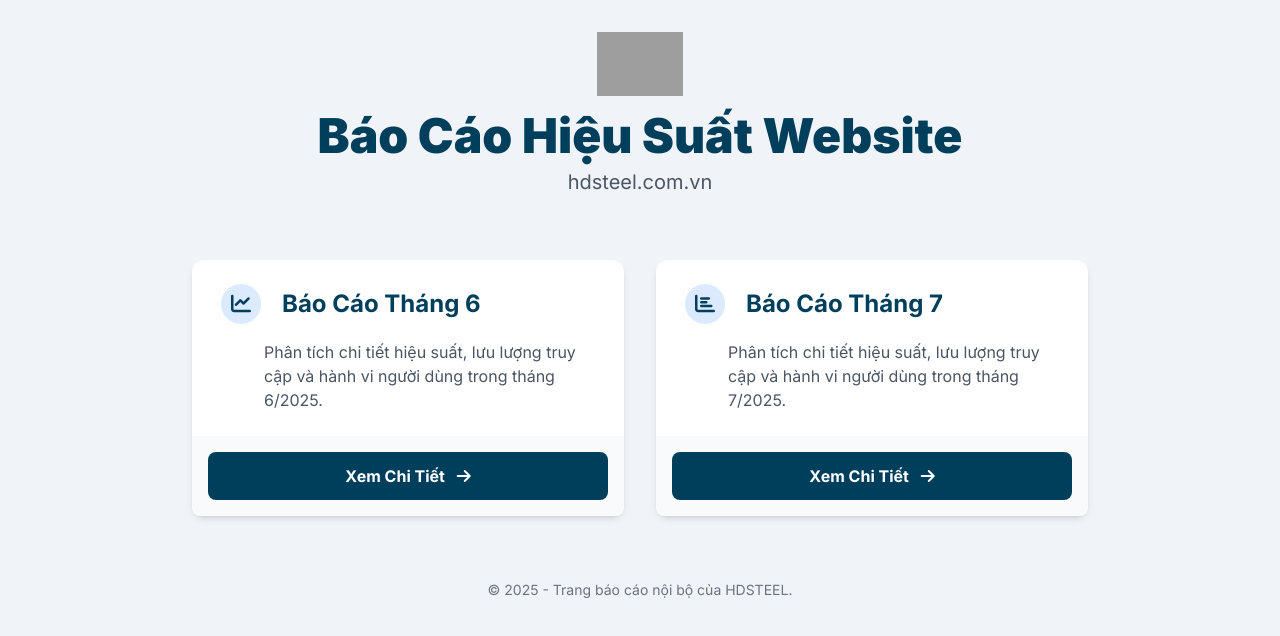
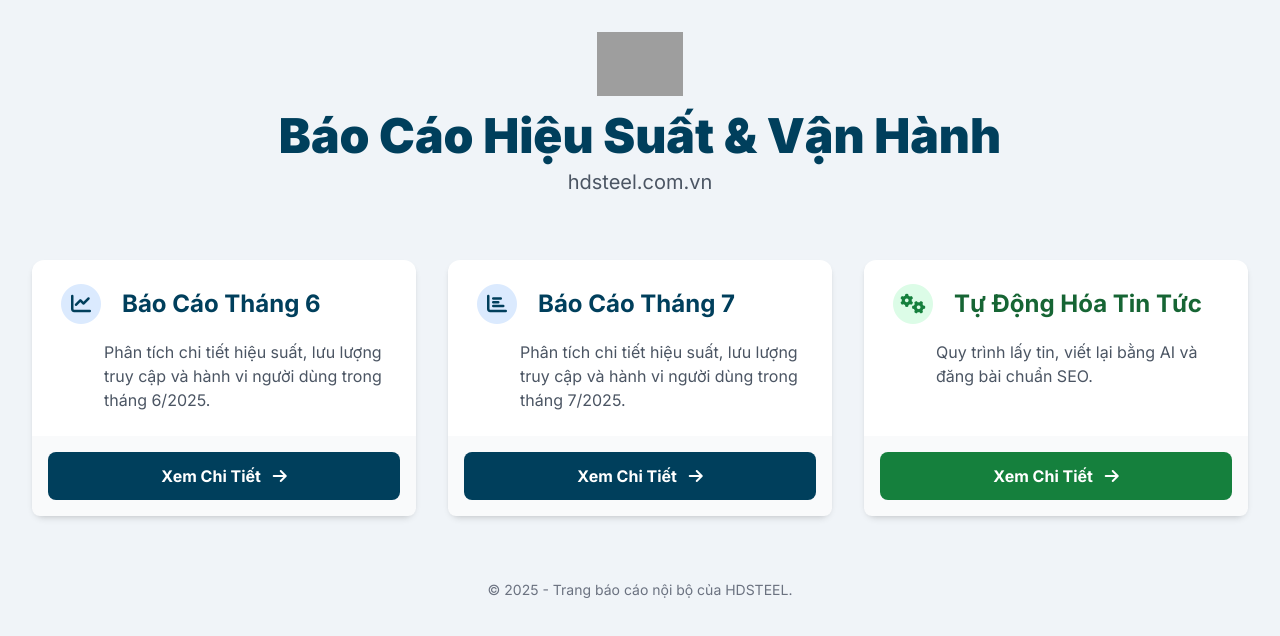
Before and after one commit to HenryHuy8890/bao-cao-huypn, a plain HTML site: page index.html in a window 1280 px wide. Drawn offline with nearby package versions, Linux system fonts and the light colour scheme; grey boxes are pictures that could not be loaded.

Commit message:
Update index.html

```diff
--- a/index.html
+++ b/index.html
@@ -42,14 +42,14 @@
         <!-- Header Section -->
         <header class="text-center mb-12 md:mb-16">
             <img src="https://hdsteel.com.vn/wp-content/uploads/2021/10/logo-cong-ty-hd-steel-chuan-1.png" alt="Logo HDSTEEL" class="mx-auto mb-4 h-16" onerror="this.style.display='none'">
-            <h1 class="text-4xl md:text-5xl font-extrabold text-[#003f5c]">Báo Cáo Hiệu Suất Website</h1>
+            <h1 class="text-4xl md:text-5xl font-extrabold text-[#003f5c]">Báo Cáo Hiệu Suất & Vận Hành</h1>
             <p class="text-xl text-gray-600 mt-2">hdsteel.com.vn</p>
         </header>
 
         <!-- Main Content: Report Cards -->
         <main>
-            <div class="max-w-4xl mx-auto">
-                <div class="grid grid-cols-1 md:grid-cols-2 gap-8">
+            <div class="max-w-7xl mx-auto">
+                <div class="grid grid-cols-1 md:grid-cols-2 lg:grid-cols-3 gap-8">
 
                     <!-- Report Card: June -->
                     <div class="report-card">
@@ -71,7 +71,7 @@
                         </div>
                     </div>
 
-                    <!-- Report Card: July (UPDATED) -->
+                    <!-- Report Card: July -->
                     <div class="report-card">
                          <div class="p-6 card-content">
                             <div class="flex items-center mb-4">
@@ -91,6 +91,26 @@
                         </div>
                     </div>
 
+                    <!-- UPDATED Report Card: Automation System -->
+                    <div class="report-card">
+                         <div class="p-6 card-content">
+                            <div class="flex items-center mb-4">
+                                <span class="fa-stack fa-lg mr-4">
+                                  <i class="fas fa-circle fa-stack-2x text-green-100"></i>
+                                  <i class="fas fa-cogs fa-stack-1x text-green-700"></i>
+                                </span>
+                                <h2 class="text-2xl font-bold text-green-800">Tự Động Hóa Tin Tức</h2>
+                            </div>
+                            <p class="text-gray-600 ml-12">Quy trình lấy tin, viết lại bằng AI và đăng bài chuẩn SEO.</p>
+                        </div>
+                        <div class="bg-gray-50 p-4 rounded-b-lg">
+                            <a href="https://henryhuy8890.github.io/bao-cao-huypn/bao-cao-n8n-lay-viet-tin/"
+                               class="w-full inline-block text-center bg-green-700 text-white font-bold py-3 px-6 rounded-lg hover:bg-green-800 transition-colors duration-300">
+                                Xem Chi Tiết <i class="fas fa-arrow-right ml-2"></i>
+                            </a>
+                        </div>
+                    </div>
+
                 </div>
             </div>
         </main>
```
